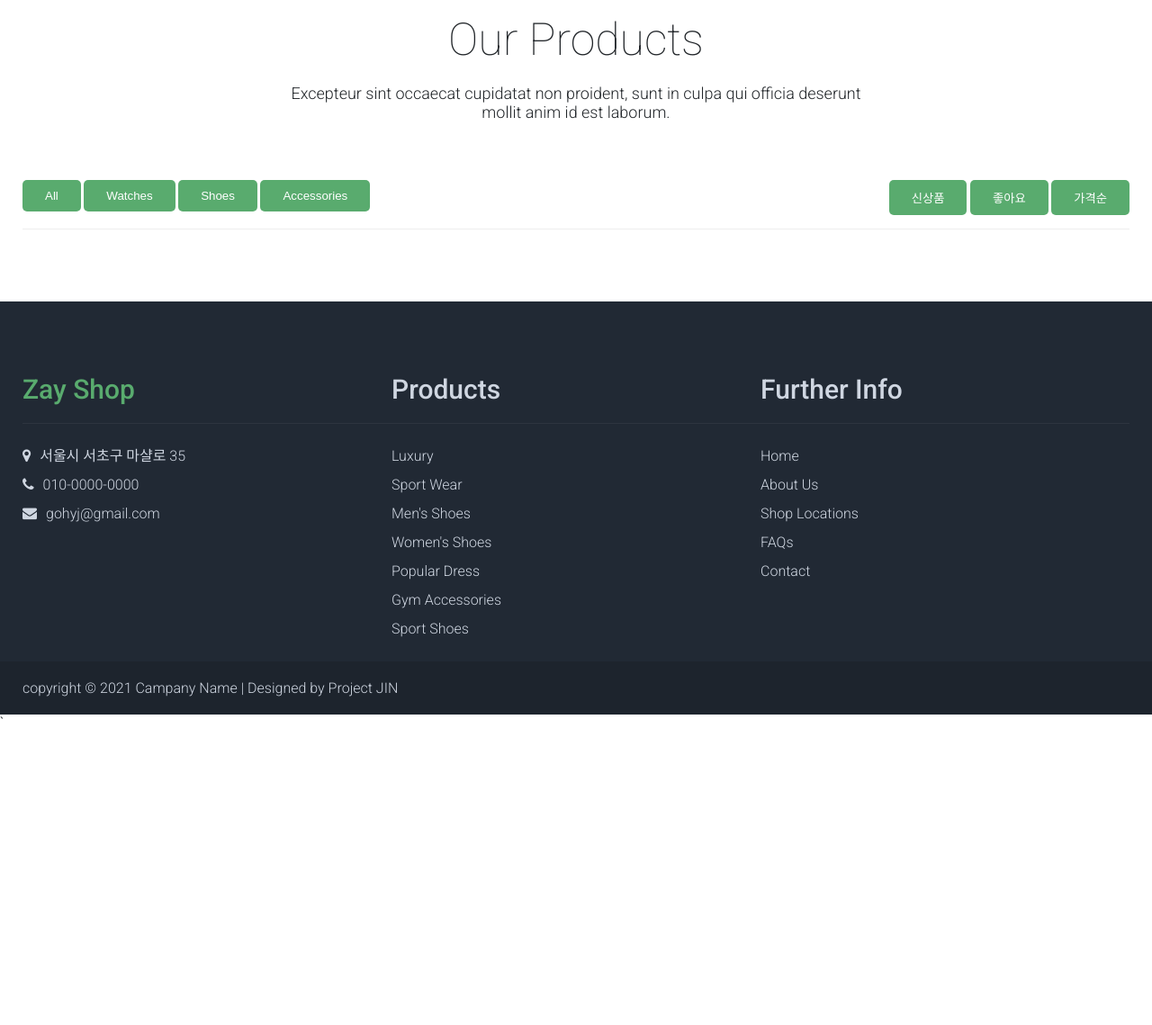
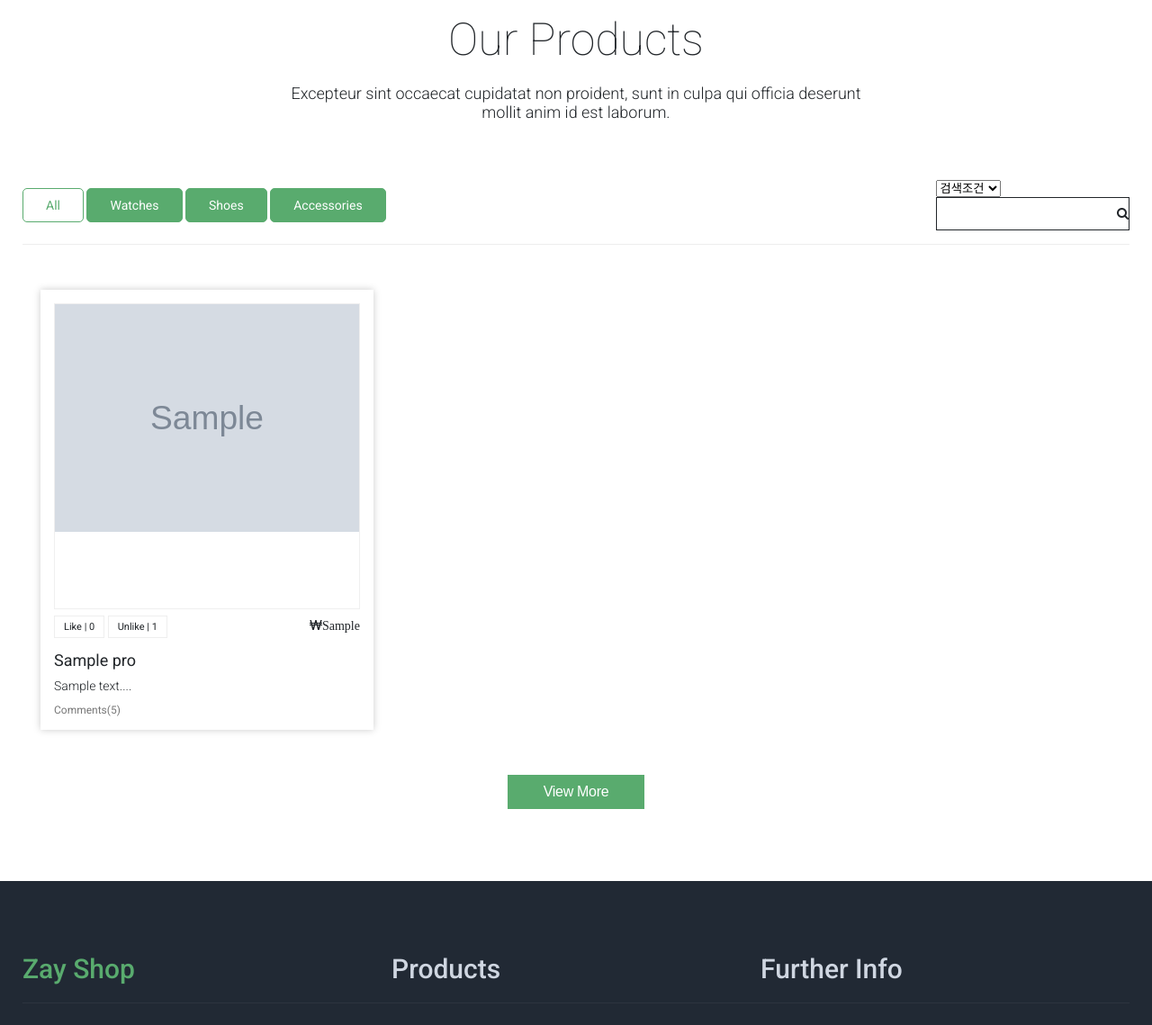
Before and after one commit to Gyeojin/database_zay, a PHP site: page /pages/menu_page/shop.php?key=all in a window 1280 px wide. Shown: the part 194-1333 px from the top of the page at 90% size. Before the commit the page ends 993 px from the top, so only its background shows below. Run offline with PHP 8.4, Linux system fonts and the light colour scheme; tables that the repository leaves empty or names only in its code hold one stand-in row (values such as "Sample post"); grey boxes marked "Sample" are stand-in pictures; a stand-in replaces the project's code that opens the database connection.

Commit message:
210728 / shop 리스트 작업 / 필터링 작업  / 검색기능 작업중

```diff
--- a/css/media.css
+++ b/css/media.css
@@ -18,10 +18,10 @@
   section.join .form_box .mem_form,
   section.join .form_box .login_form {width: 70%;}
 
-  .featured .featured_txt p {display: none;}
-  .featured .like_unlike {flex-direction: column; padding: 0 0 10px 0;}
-  .featured .like_icons{display: flex; justify-content: space-between; padding-bottom: 10px;}
-  .featured .like_icons span {width: 50%; text-align: center;}
+  .featured_txt p {display: none;}
+  .like_unlike {flex-direction: column; padding: 0 0 10px 0;}
+  .like_icons{display: flex; justify-content: space-between; padding-bottom: 10px;}
+  .like_icons span {width: 50%; text-align: center;}
 }
 
 @media screen and (max-width:850px) {
@@ -58,7 +58,7 @@
   section.join .login_form label {font-size: 12px; padding: 10px 15px;}
   section.join .mem_form p:first-child button {font-size: 12px;}
 
-  .featured .featured_item{width: 50%; padding: 10px;}
+  .featured_item{width: 50%; padding: 10px;}
 
   .pro_insert .detail_contents{flex-wrap: wrap;}
   .pro_insert .detail_contents .detail_img {width: 80%; margin: 0 auto 20px auto;}
@@ -128,7 +128,7 @@
   section.join .mem_form p:nth-child(4) {display: block; width: 100%;}
   section.join .mem_form p:nth-child(4) label {display: block; width: 100%;}
 
-  .featured .featured_item{width: 100%;}
+  .featured_item{width: 100%;}
 
   .pro_insert .detail_contents .detail_img{width: 100%;}
   .detail_wrap .size_quan .size{flex-wrap: wrap;}
--- a/css/style.css
+++ b/css/style.css
@@ -54,27 +54,27 @@ header.stick .gnb {font-size: 16px;}
 .categories .cate_item h3 {font-size: 18px; margin: 15px 0;}
 .categories .cate_item a {background: #59ab6e; color: #fff; padding: 12px 25px;}
 
-/* Featured Section Style Code */
+/* Featured & Shop Section Style Code */
 .featured {background: #e9eef5;}
-.featured .featured_box {width: 100%; height: auto; margin: 30px 0; display: flex; flex-wrap: wrap;}
-.featured .item_frame {background: #fff; padding: 15px; box-shadow: 0 0 8px #ccc;}
-.featured .featured_img {border: 1px solid #efefef; height: auto; overflow: hidden;}
-.featured .featured_item {width: 33.33%; padding: 20px;}
-.featured .featured_item img {width: 100%;}
-.featured .featured_item em {font-style: normal; font-size: 12px; color: #777;}
+.featured_box {width: 100%; height: auto; margin: 30px 0; display: flex; flex-wrap: wrap;}
+.item_frame {background: #fff; padding: 15px; box-shadow: 0 0 8px #ccc;}
+.featured_img {border: 1px solid #efefef; height: auto; overflow: hidden;}
+.featured_item {width: 33.33%; padding: 20px;}
+.featured_item img {width: 100%;}
+.featured_item em {font-style: normal; font-size: 12px; color: #777;}
 .like_unlike {width: 100%; height: auto; display: flex; justify-content: space-between; padding: 10px 0;}
 .like_unlike span {border: 1px solid #eee; padding: 5px 10px; font-size: 11px; font-weight: normal;}
 /* .like_unlike span:nth-child(1){color: #fff; background: #59ab6e;} */
 .featured_txt {width: 100%; color: #212529;}
 /* .like_unlike span:nth-child(2) {background: #d84646; color: #fff;} */
 
-.featured .featured_txt {width: 100%; color: #212529;}
-.featured .featured_txt h3 {font-size: 18px; font-weight: 400; padding-top: 10px;}
-.featured .featured_txt p {font-size: 14px; font-weight: 300; padding: 10px 0;}
+.featured_txt {width: 100%; color: #212529;}
+.featured_txt h3 {font-size: 18px; font-weight: 400; padding-top: 10px;}
+.featured_txt p {font-size: 14px; font-weight: 300; padding: 10px 0;}
 
-.featured .load_more {width: 100%; height: auto; text-align: center;}
-.featured .load_more button,
-.featured .load_more a{background: #59ab6e; color: #fff; padding: 10px 40px; font-size: 16px; letter-spacing:-0.3px;}
+.load_more {width: 100%; height: auto; text-align: center;}
+.load_more button,
+.load_more a{background: #59ab6e; color: #fff; padding: 10px 40px; font-size: 16px; letter-spacing:-0.3px;}
 
 /* Footer Section Style Code */
 footer {width: 100%; height: auto; background:#212934; color: #cfd6e1; padding: 80px 0 0 0;}
@@ -197,5 +197,8 @@ section.pro_insert {background: #e9eef5;}
 .community .write_btn a{background: #59ab6e; color: #fff; padding: 8px 20px;}
 
 /* Shop Page Style Code */
-.shop .shop_btns {width: 100%; height:auto; display: flex; justify-content: space-between; padding: 15px 0; border-bottom: 1px solid #eee;}
-.shop .shop_btns button {background: #59ab6e; color: #fff; border-radius: 5px; padding: 10px 25px; display: inline-block;}
+.shop .shop_btns {width: 100%; height:auto; display: flex; justify-content: space-between; padding: 15px 0; border-bottom: 1px solid #eee; align-items: center;}
+.shop .shop_btns .tabs a {background: #59ab6e; color: #fff; border-radius: 5px; padding: 10px 25px; display: inline-block; border: 1px solid #59ab6e;}
+.shop .shop_btns .tabs a.active {background: #fff; color: #59ab6e;}
+.shop .shop_btns .filters a {background: #fff; color: #59ab6e; padding: 0 25px; display: inline-block; border-left: 1px solid #59ab6e; }
+.shop .shop_btns .filters a:nth-child(3) {border-right:1px solid #59ab6e;}
--- /dev/null
+++ b/data/sort/category_sort.php
@@ -0,0 +1,92 @@
+<?php
+
+  $tabIdx = $_GET['key'];
+  include $_SERVER["DOCUMENT_ROOT"]."/connect/db_conn.php";
+
+  if($tabIdx == "all" || $tabIdx == "new"){
+    $sql1 = "SELECT * FROM zay_pro ORDER BY ZAY_pro_idx DESC";
+  } else if($tabIdx == "price"){
+    $sql1 = "SELECT * FROM zay_pro ORDER BY ZAY_pro_pri ASC"; //가격 낮은 순으로
+  } else if($tabIdx == "like"){
+    $sql1 = "SELECT * FROM zay_pro ORDER BY ZAY_pro_like DESC";
+  } else {
+    $sql1 = "SELECT * FROM zay_pro WHERE Zay_pro_cate = '{$tabIdx}' ORDER BY ZAY_pro_idx DESC";
+  }
+
+
+  $pro_result = mysqli_query($dbConn, $sql1);
+
+  while($pro_row = mysqli_fetch_array($pro_result)){
+    $pro_row_idx = $pro_row['ZAY_pro_idx'];
+    $pro_row_img = $pro_row['ZAY_pro_img_01'];
+    $pro_row_tit = $pro_row['ZAY_pro_name'];
+    $pro_row_desc = $pro_row['ZAY_pro_desc'];
+    $pro_row_price = $pro_row['ZAY_pro_pri'];
+
+    //like, unlike 기능 구현(반복 기능 추가)
+    $like_unlike_type = -1;
+    $status_query = "SELECT COUNT(*) AS cntStatus, ZAY_like_unlike_type FROM zay_like_unlike WHERE ZAY_like_unlike_userid='{$useridx}' AND ZAY_like_unlike_postid='{$pro_row_idx}'";
+
+    $status_result = mysqli_query($dbConn, $status_query);
+    $status_row = mysqli_fetch_array($status_result);
+    $count_status = $status_row['cntStatus'];
+
+    //echo $count_status;----------------------------------------- //
+
+    if($count_status > 0) {
+      $like_unlike_type = $status_row['ZAY_like_unlike_type'];
+    }
+    $like_query = "SELECT COUNT(*) cntLikes FROM zay_like_unlike WHERE ZAY_like_unlike_type=1 AND ZAY_like_unlike_postid='{$pro_row_idx}'";
+    $like_result=mysqli_query($dbConn,$like_query);
+    $like_row=mysqli_fetch_array($like_result);
+    $total_likes=$like_row['cntLikes'];
+
+    //echo $total_likes;
+
+    $unlike_query = "SELECT COUNT(*) cntUnLikes FROM zay_like_unlike WHERE ZAY_like_unlike_type=0 AND ZAY_like_unlike_postid='{$pro_row_idx}'";
+    $unlike_result=mysqli_query($dbConn,$unlike_query);
+    $unlike_row=mysqli_fetch_array($unlike_result);
+    $total_unlikes=$unlike_row['cntUnLikes'];
+
+?>
+<!-- Featured Loop Item -->
+<div class="featured_item">
+  <div class="item_frame">
+    <a href="/zay/pages/details/pro_detail_form.php?pro_idx=<?=$pro_row_idx?>">
+      <div class="featured_img">
+        <img src="/zay/data/product_img/<?=$pro_row_img?>" alt="">
+      </div>
+    </a>
+    <div class="like_unlike">
+      <div class="like_icons">
+
+      <?php if(!$userid){ ?>
+
+      <span onclick="plzLogin()">Like | <b><?=$total_likes?></b></span>
+      <span onclick="plzLogin()">Unlike | <b><?=$total_unlikes?></b></span>
+
+      <?php } else { ?>
+
+        <span id="like_<?=$pro_row_idx?>" class="like" style="<?php if($like_unlike_type == 1){ echo "background:#59ab6e; color:#fff;";}?>">Like |
+          <b id="likes_<?=$pro_row_idx?>"><?=$total_likes?></b>
+        </span>
+        <span id="unlike_<?=$pro_row_idx?>" class="unlike" style="<?php if($like_unlike_type == 0){ echo "background: #d84646; color: #fff;";}?>">Unlike |
+          <b id="unlikes_<?=$pro_row_idx?>"><?=$total_unlikes?></b>
+        </span>
+
+      <?php } ?>
+
+      </div>
+      <p><i class="fa fa-krw"><?=$pro_row_price?></i></p>
+    </div>
+    <div class="featured_txt">
+      <h3><?=$pro_row_tit?></h3>
+      <p class="desc"><?=$pro_row_desc?></p>
+    </div>
+    <div class="reviews">
+      <em>Comments(5)</em>
+    </div>
+  </div>
+</div>
+<!-- End of Featured Loop Item -->
+<?php } ?>
--- a/include/header.php
+++ b/include/header.php
@@ -54,7 +54,7 @@
           <ul class="gnb">
             <li><a href="/zay/index.php">Home</a></li>
             <li><a href="/zay/pages/admin/product_insert_form.php">About</a></li>
-            <li><a href="/zay/pages/menu_page/shop.php">Shop</a></li>
+            <li><a href="/zay/pages/menu_page/shop.php?key=all">Shop</a></li>
             <li><a href="/zay/pages/menu_page/community_form.php">Community</a></li>
           </ul>
           <div class="login_info">
--- a/pages/menu_page/shop.php
+++ b/pages/menu_page/shop.php
@@ -4,7 +4,7 @@
   <meta charset="UTF-8">
   <meta http-equiv="X-UA-Compatible" content="IE=edge">
   <meta name="viewport" content="width=device-width, initial-scale=1, minimum-scale=1, maximum-scale=1, user-scalable=no">
-  <title>Zay Shop || Login</title>
+  <title>Zay Shop || shop</title>
 
   <!-- Favicon Link -->
   <link rel="shortcut icon" href="/zay/img/favicon.ico" type="image/x-icon">
@@ -39,16 +39,37 @@
 
       <div class="shop_btns">
         <div class="tabs">
-          <button type="button">All</button>
-          <button type="button">Watches</button>
-          <button type="button">Shoes</button>
-          <button type="button">Accessories</button>
+          <a href="?key=all" class="active">All</a>
+          <a href="?key=Watches">Watches</a>
+          <a href="?key=Shoes">Shoes</a>
+          <a href="?key=Accessories">Accessories</a>
         </div>
         <div class="filters">
-          <button type="button">신상품</button>
-          <button type="button">좋아요</button>
-          <button type="button">가격순</button>
+          <div class="filter_tabs">
+            <select onchange="location.href=this.value">
+            <option selected disabled value="">검색조건</option>
+              <option value="?key=new">신상품</option>
+              <option value="?key=like">좋아요</option>
+              <option value="?key=price">가격순</option>
+            </select>
+          </div>
+          <div class="search" style="border:1px solid;">
+            <input type="text">
+            <i class="fa fa-search"></i>
+          </div>
         </div>
+      </div>
+      <!-- End of Show btns -->
+
+      <div class="featured_box">
+
+      <?php
+        include $_SERVER['DOCUMENT_ROOT']."/zay/data/sort/category_sort.php";
+      ?>
+
+      </div>
+      <div class="load_more">
+        <button type="button">View More</button>
       </div>
     </div>
   </section>
@@ -59,4 +80,26 @@
 
   <script src="https://ajax.googleapis.com/ajax/libs/jquery/3.4.1/jquery.min.js"></script>
   <script src="/zay/js/jq.main.js"></script>
+  <script src="/zay/js/jq.like.unlike.js"></script>
+
+  <!--상품 리스트 탭 UI active 기능-->
+  <script>
+    const pathName = window.location.href; //현재 주소 찍히는 코드.
+    //console.log(pathName);
+    const btns = document.querySelectorAll('.shop_btns .tabs a');
+    //console.log(btns);
+    const btnsArr = ['all','Watches','Shoes','Accessories'];
+    for(let i = 0; i < btnsArr.length; i++){
+      btns[i].classList.remove('active');
+      if(pathName.includes(btnsArr[i])){
+        btns[i].classList.add('active');
+      }
+    }
+
+    function plzLogin(){
+      alert('로그인 후 이용해 주세요.');
+      return false;
+    }
+
+  </script>
 </body>
--- a/php/like_unlike.php
+++ b/php/like_unlike.php
@@ -36,6 +36,9 @@
   $fetch_likes = mysqli_fetch_array($result1);
   $total_likes = $fetch_likes['totalLikes'];
 
+  $total_sql = "UPDATE zay_pro SET ZAY_pro_like=$total_likes WHERE ZAY_pro_idx=$post_id";
+  mysqli_query($dbConn, $total_sql);
+
   $sql2 = "SELECT COUNT(*) AS totalUnlikes FROM zay_like_unlike WHERE ZAY_like_unlike_type=0 AND ZAY_like_unlike_postid=$post_id"; //unlike 총 개수
   $result2 = mysqli_query($dbConn, $sql2);
   $fetch_unlikes = mysqli_fetch_array($result2);
--- a/php/product_insert.php
+++ b/php/product_insert.php
@@ -1,5 +1,6 @@
 <?php
 
+  $pro_like = 0;
   $pro_cate = $_POST['pro_select'];
   $pro_name = addslashes($_POST['pro_insert_name']); //addslashes : 임의적으로 슬래시 추가하여 문자 오류 없애줌
   $pro_pri = $_POST['pro_insert_pri'];
@@ -43,6 +44,7 @@
 
   include $_SERVER["DOCUMENT_ROOT"]."/connect/db_conn.php";
   $sql = "INSERT INTO zay_pro (
+    ZAY_pro_like,
     ZAY_pro_cate,
     ZAY_pro_name,
     ZAY_pro_pri,
@@ -53,6 +55,7 @@
     ZAY_pro_img_02,
     ZAY_pro_reg
   ) VALUES (
+    '{$pro_like}',
     '{$pro_cate}',
     '{$pro_name}',
     '{$pro_pri}',
```
Also changed, not shown: js/jq.main.js (+12 -1 lines), todo.txt (+5 -5 lines).
